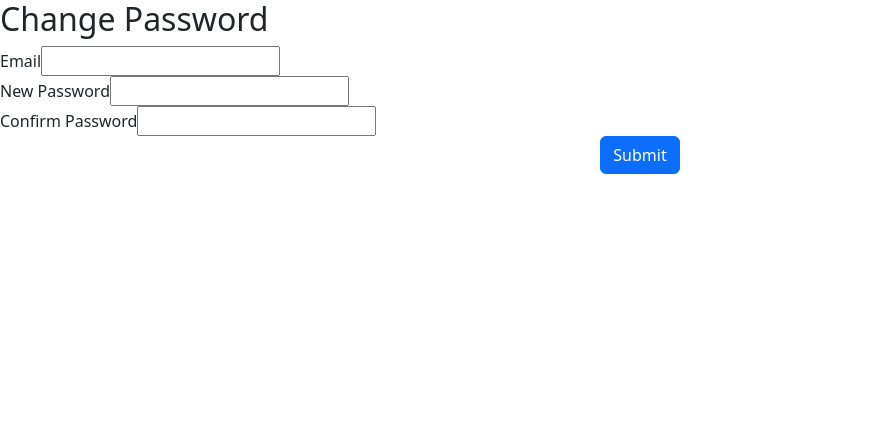
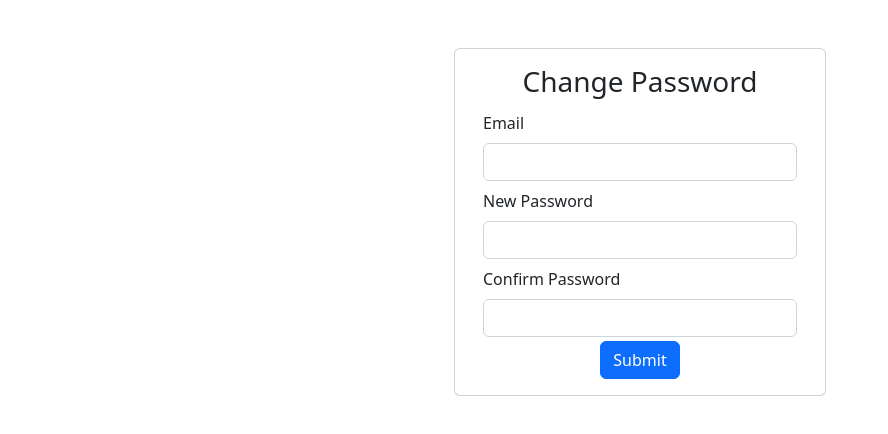
Before and after one commit to UitsHabib/e-commerce, a React (Create React App) app in the folder client/: page /change-password in a window 1280 px wide. Shown: the top 434 px of the page, without its empty margins (0-888 px from the left). Built offline with nearby package versions, Linux system fonts and the light colour scheme; the HTML template or start-up script is replaced by a standard one.

Commit message:
change password ui modify

```diff
--- a/client/package.json
+++ b/client/package.json
@@ -13,7 +13,7 @@
         "react-bootstrap": "^2.7.2",
         "react-dom": "^18.2.0",
         "react-redux": "^8.0.5",
-        "react-router-dom": "^6.8.1",
+        "react-router-dom": "^6.10.0",
         "react-scripts": "5.0.1",
         "redux": "^4.2.1",
         "redux-logger": "^3.0.6",
--- a/client/src/user/ChangePassword.js
+++ b/client/src/user/ChangePassword.js
@@ -20,8 +20,8 @@ const ChangePassword = () => {
 
     return (
         <div>
-            <div className="change_password">
-                <div className="cardStyle">
+            <div className="container my-5">
+                <div >
                     <Formik
                         onSubmit={onSubmit}
                         initialValues={initialValues}
@@ -30,37 +30,36 @@ const ChangePassword = () => {
                         {
                             (formik) => {
 
-                                return <Form action="" method="post" name="signupForm" id="signupForm">
+                                return <Form
+                                            className="row card p-3 col-md-4 d-flex flex-column  m-auto"
+                                        >
+                                    <h3 className='text-center'> Change Password</h3>
 
-
-                                    <h2 className="formTitle"> Change Password</h2>
-
-                                    <div className="inputDiv">
-                                        <Label className='inputLabel' htmlFor='email' text='Email' />
-                                        <Field type="email" className='custom_input' name="email" />
+                                    <div className="form-group my-1 ">
+                                        <Label className='form-label' htmlFor='email' text='Email' />
+                                        <Field type="email" className='form-control' name="email" />
                                         <ErrorMessage name='email' component={InputError} />
                                     </div>
 
-                                    <div className="inputDiv">
-                                        <Label className='inputLabel' htmlFor='password' text='New Password' />
-                                        <Field type="password" className='custom_input' name="password" />
+                                    <div className="form-group my-1">
+                                        <Label className='form-label' htmlFor='password' text='New Password' />
+                                        <Field type="password" className='form-control' name="password" />
                                         <ErrorMessage name='password' component={InputError} />
                                     </div>
 
-                                    <div className="inputDiv">
-                                        <Label className='inputLabel' htmlFor='confirm_password' text='Confirm Password' />
-                                        <Field type="password" className='custom_input' name="confirm_password" />
+                                    <div className="form-group my-1">
+                                        <Label className='form-label' htmlFor='confirm_password' text='Confirm Password' />
+                                        <Field type="password" className='form-control' name="confirm_password" />
                                         <ErrorMessage name='confirm_password' component={InputError} />
                                     </div>
 
-                                    <div className="buttonWrapper text-center">
+                                    <div className="form-group text-center">
                                         <Button
                                             type='submit'
                                             text='Submit'
                                             className={'btn btn-primary'}
-                                            />
+                                        />
                                     </div>
-
                                 </Form>
                             }
                         }
```
Also changed, not shown: 1 other file (tests, documents, lock files or other folders).
